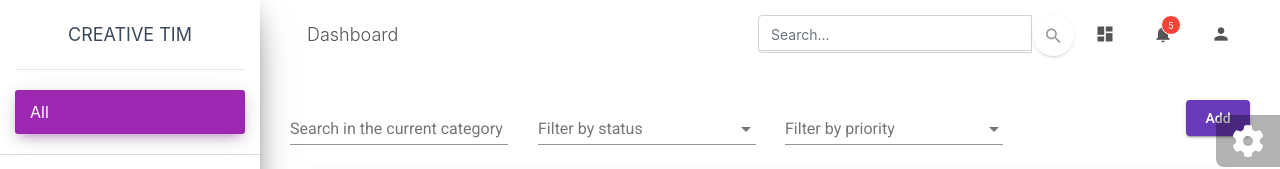
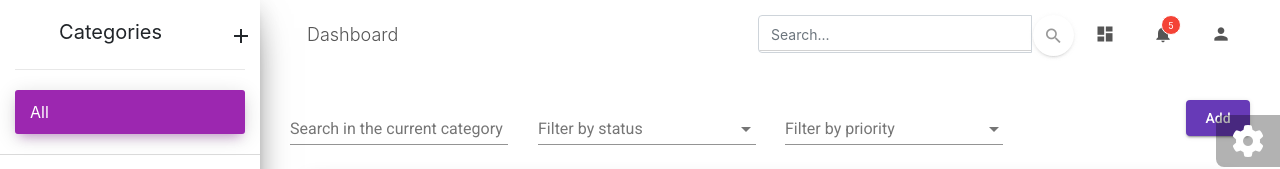
Before and after one commit to Jakhongir1117/Todo, an Angular app: page / in a window 1280 px wide. Shown: the top 169 px of the page. Built offline with nearby package versions, Linux system fonts and the light colour scheme.

Commit message:
23th step

```diff
--- a/src/app/app.component.html
+++ b/src/app/app.component.html
@@ -2,7 +2,6 @@
 
   <app-categories
           (selectCategory)="onSelectCategory($event)"
-
           (deleteCategory)="onDeleteCategory($event)"
           (updateCategory)="onUpdateCategory($event)"
 
@@ -87,13 +86,16 @@
 
           <div class="col-12">
 
-            <app-tasks [tasks]="tasks"
+            <app-tasks
+              [tasks]="tasks"
               [priorities]="priorities"
 
               (updateTask)="onUpdateTask($event)"
               (deleteTask)="onDeleteTask($event)"
               (selectCategory)="onSelectCategory($event)"
+              (addTask)="onAddTask($event)"
 
+              [selectedCategory]="selectedCategory"
               (filterByStatus)="onFilterTasksByStatus($event)"
               (filterByTitle)="onSearchTasks($event)"
               (filterByPriority)="onFilterTasksByPriority($event)"
--- a/src/app/app.component.ts
+++ b/src/app/app.component.ts
@@ -103,11 +103,23 @@ export class AppComponent implements OnInit {
         this.selectedCategory,
         this.searchTaskText,
         this.statusFilter,
-        null
+        this.priorityFilter
     ).subscribe( (tasks:Task[]) => {
         this.tasks = tasks;
     });
   }
 
 
+
+  onAddTask(task: Task) {
+
+    this.dataHandler.addTask(task).subscribe( result => {
+
+      this.updateTasks();
+
+    });
+
+  }
+
+
 }
--- a/src/app/data/dao/impl/TaskDAOArray.ts
+++ b/src/app/data/dao/impl/TaskDAOArray.ts
@@ -4,6 +4,7 @@ import {Category} from '../../../model/Category';
 import {Task} from '../../../model/Task';
 import {Priority} from '../../../model/Priority';
 import {TestData} from '../../TestData';
+import {Test} from 'tslint';
 
 export class TaskDAOArray implements TaskDAO {
 
@@ -15,8 +16,19 @@ export class TaskDAOArray implements TaskDAO {
     return of(TestData.tasks.find(todo => todo.id === id));
   }
 
-  add(T): Observable<Task> {
-    return undefined;
+  add(task: Task): Observable<Task> {
+
+    if (task.id == null || task.id === 0) {
+      task.id = this.getLastIdTask();
+    }
+    TestData.tasks.push(task);
+
+    return of(task);
+  }
+
+  getLastIdTask(): number {
+    return Math.max.apply(Math, TestData.tasks.map(task => task.id)) + 1;
+
   }
 
   delete(id: number): Observable<Task> {
--- a/src/app/dialog/edit-task-dialog/edit-task-dialog.component.html
+++ b/src/app/dialog/edit-task-dialog/edit-task-dialog.component.html
@@ -59,7 +59,7 @@
   <mat-form-field>
 
     <input
-            matInput placeholder="Indicate due date" #inputDate
+            matInput placeholder="Specify due date" #inputDate
             readonly="true"
 
             [matDatepicker]="picker"
--- a/src/app/model/Task.ts
+++ b/src/app/model/Task.ts
@@ -5,17 +5,17 @@ export class Task {
   id: number;
   title: string;
   completed: boolean;
+  priority?: Priority;
   category?: Category;
-  priority?: Priority;
   date?: Date;
 
 
-  constructor(id: number, title: string, completed: boolean, category?: Category, priority?: Priority, date?: Date) {
+  constructor(id: number, title: string, completed: boolean, priority?: Priority, category?: Category, date?: Date) {
     this.id = id;
     this.title = title;
     this.completed = completed;
+    this.priority = priority;
     this.category = category;
-    this.priority = priority;
     this.date = date;
   }
 }
--- a/src/app/service/data-handler.service.ts
+++ b/src/app/service/data-handler.service.ts
@@ -54,5 +54,9 @@ export class DataHandlerService {
     return this.categoryDaoArray.update(category);
   }
 
+  addTask(task: Task): Observable<Task> {
+    return this.taskDaoArray.add(task);
+  }
+
 
 }
--- a/src/app/views/categories/categories.component.css
+++ b/src/app/views/categories/categories.component.css
@@ -24,3 +24,28 @@
 .edit-category-icon {
   color: #dadada;
 }
+
+.add-icon {
+  cursor: pointer;
+  font-size: 25px;
+  vertical-align: middle;
+}
+
+span.add-icon-area {
+  width: 15%;
+  display: inline-block;
+  text-align: left;
+}
+
+#categories {
+  width: 100%;
+  overflow-x: hidden;
+}
+
+.nav-title {
+  width: 85%;
+  display: inline-block;
+  font-size: 20px;
+  text-align: center;
+  vertical-align: center;
+}
--- a/src/app/views/categories/categories.component.html
+++ b/src/app/views/categories/categories.component.html
@@ -1,8 +1,16 @@
-<div class="sidebar" data-background-color="whtie" data-color="purple" data-image="../assets/img/sidebar-1.jpg">
+<div class="sidebar" data-background-color="white" data-color="purple" data-image="../assets/img/sidebar-1.jpg">
   <div class="logo">
-    <a class="simple-text logo-normal" herf="http://www.creative-tim.com">
-      Creative Tim
-    </a>
+
+    <span class="nav-title">Categories</span>
+
+
+    <span class="add-icon-area">
+
+      <button mat-icon-button class="add-icon">
+        <mat-icon>add</mat-icon>
+      </button>
+    </span>
+
   </div>
     <div class="sidebar-wrapper">
       <ul class="nav">
--- a/src/app/views/tasks/tasks.component.html
+++ b/src/app/views/tasks/tasks.component.html
@@ -117,7 +117,7 @@
       </div>
 
       <div class="text-right col-6">
-          <button color="primary" mat-raised-button>Add</button>
+          <button color="primary" mat-raised-button (click)="openAddTaskDialog()">Add</button>
       </div>
     </div>
   </div>
--- a/src/app/views/tasks/tasks.component.ts
+++ b/src/app/views/tasks/tasks.component.ts
@@ -45,6 +45,9 @@ export class TasksComponent implements OnInit {
   @Output()
   filterByPriority = new EventEmitter<Priority>();
 
+  @Output()
+  addTask = new EventEmitter<Task>();
+
 
 
   searchTaskText: string;
@@ -68,6 +71,9 @@ export class TasksComponent implements OnInit {
   set setPriorities(priorities: Priority[]) {
     this.priorities = priorities;
   }
+
+  @Input()
+  selectedCategory: Category;
 
 
 
@@ -229,6 +235,19 @@ export class TasksComponent implements OnInit {
     }
   }
 
+  openAddTaskDialog() {
+
+    const task = new Task(null, '', false, null, this.selectedCategory);
+
+    const dialogRef = this.dialog.open(EditTaskDialogComponent, {data: [task, 'Adding a task']});
+
+    dialogRef.afterClosed().subscribe( result => {
+      if (result) {
+        this.addTask.emit(task);
+      }
+    });
+
+  }
 
 
 }
```
Lines whose indentation alone changed are shown as unchanged.
